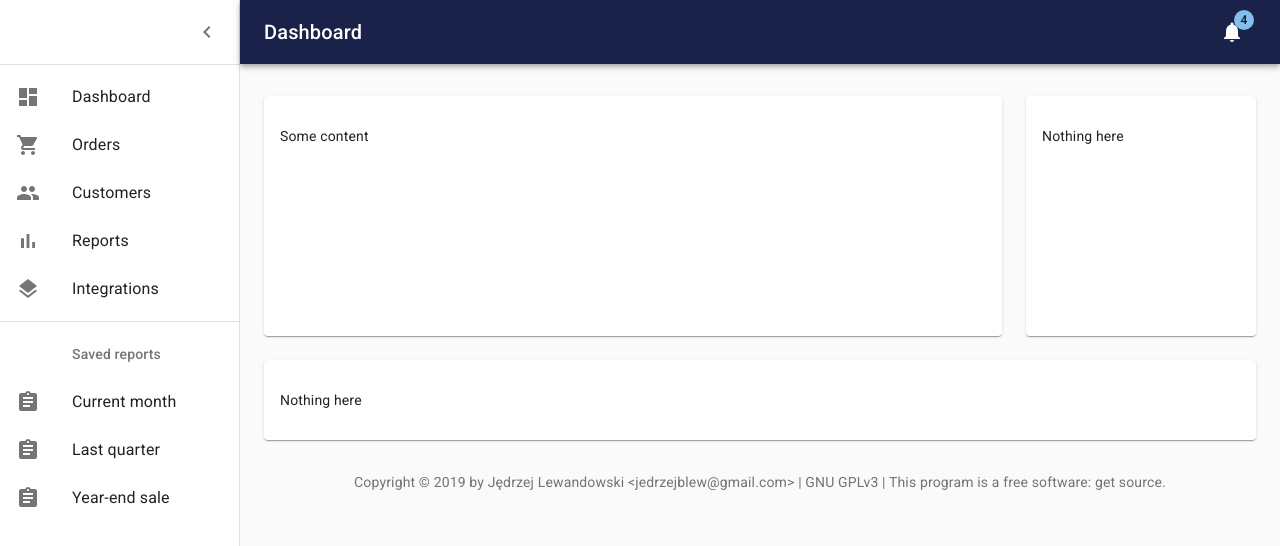
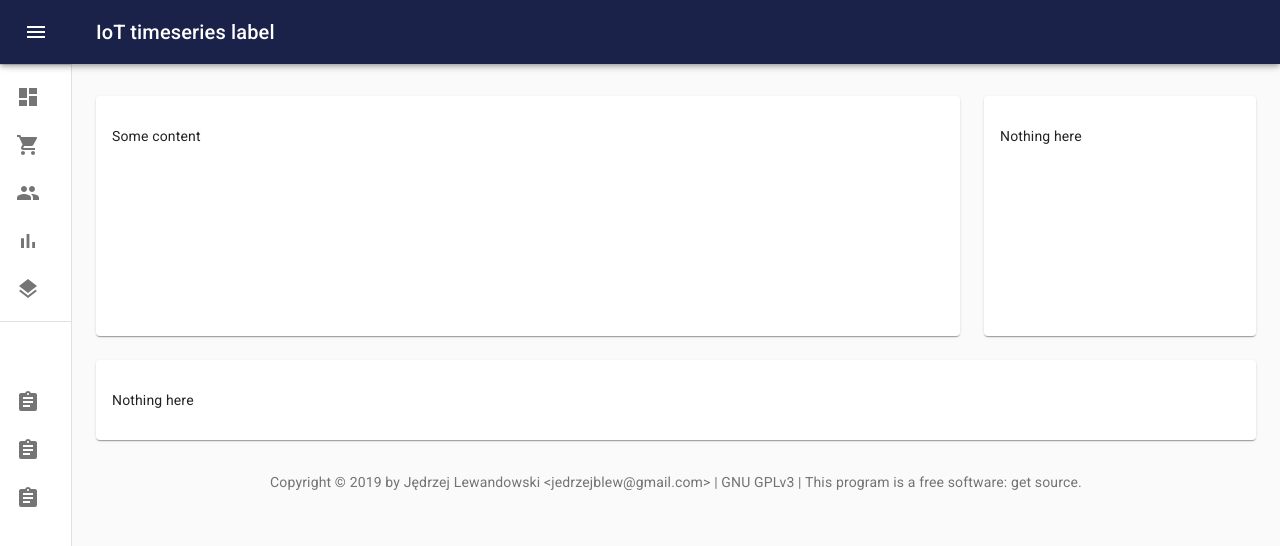
Before and after one commit to Jblew/iot-timeseries-label-react-ui, a React (Create React App) app: page / in a window 1280 px wide. Shown: the top 546 px of the page. Built offline with nearby package versions, Linux system fonts and the light colour scheme.

Commit message:
feat: configure DrawerLayout

```diff
--- a/src/components/layout/DrawerLayout.tsx
+++ b/src/components/layout/DrawerLayout.tsx
@@ -1,12 +1,10 @@
 import AppBar from "@material-ui/core/AppBar";
-import Badge from "@material-ui/core/Badge";
 import Container from "@material-ui/core/Container";
 import CssBaseline from "@material-ui/core/CssBaseline";
 import Divider from "@material-ui/core/Divider";
 import Drawer from "@material-ui/core/Drawer";
 import Grid from "@material-ui/core/Grid";
 import IconButton from "@material-ui/core/IconButton";
-import Link from "@material-ui/core/Link";
 import Paper from "@material-ui/core/Paper";
 import { makeStyles } from "@material-ui/core/styles";
 import Toolbar from "@material-ui/core/Toolbar";
@@ -16,6 +14,8 @@ import MenuIcon from "@material-ui/icons/Menu";
 import NotificationsIcon from "@material-ui/icons/Notifications";
 import clsx from "clsx";
 import React from "react";
+
+import { config } from "../../config";
 
 import Footer from "./Footer";
 
@@ -102,7 +102,7 @@ const useStyles = makeStyles(theme => ({
 
 export default function DrawerLayout(props: any) {
     const classes = useStyles();
-    const [open, setOpen] = React.useState(true);
+    const [open, setOpen] = React.useState(false);
     const handleDrawerOpen = () => {
         setOpen(true);
     };
@@ -126,13 +126,8 @@ export default function DrawerLayout(props: any) {
                         <MenuIcon />
                     </IconButton>
                     <Typography component="h1" variant="h6" color="inherit" noWrap className={classes.title}>
-                        Dashboard
+                        {config.appTitle}
                     </Typography>
-                    <IconButton color="inherit">
-                        <Badge badgeContent={4} color="secondary">
-                            <NotificationsIcon />
-                        </Badge>
-                    </IconButton>
                 </Toolbar>
             </AppBar>
             <Drawer
```
